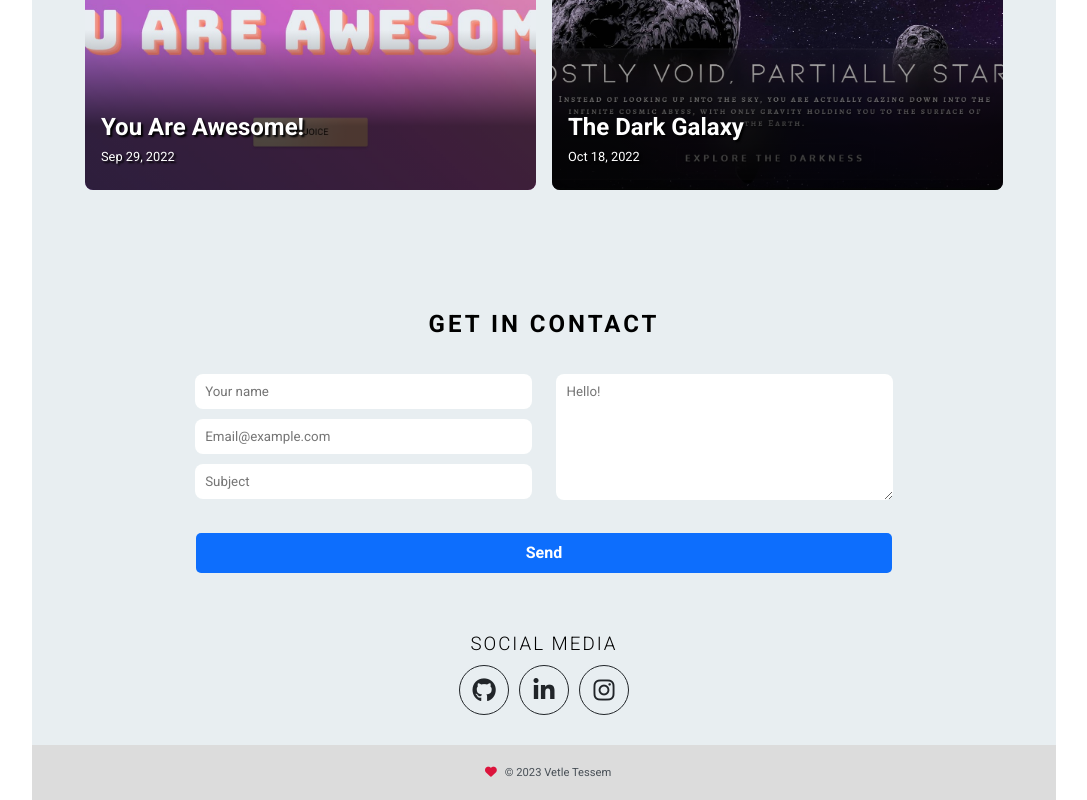
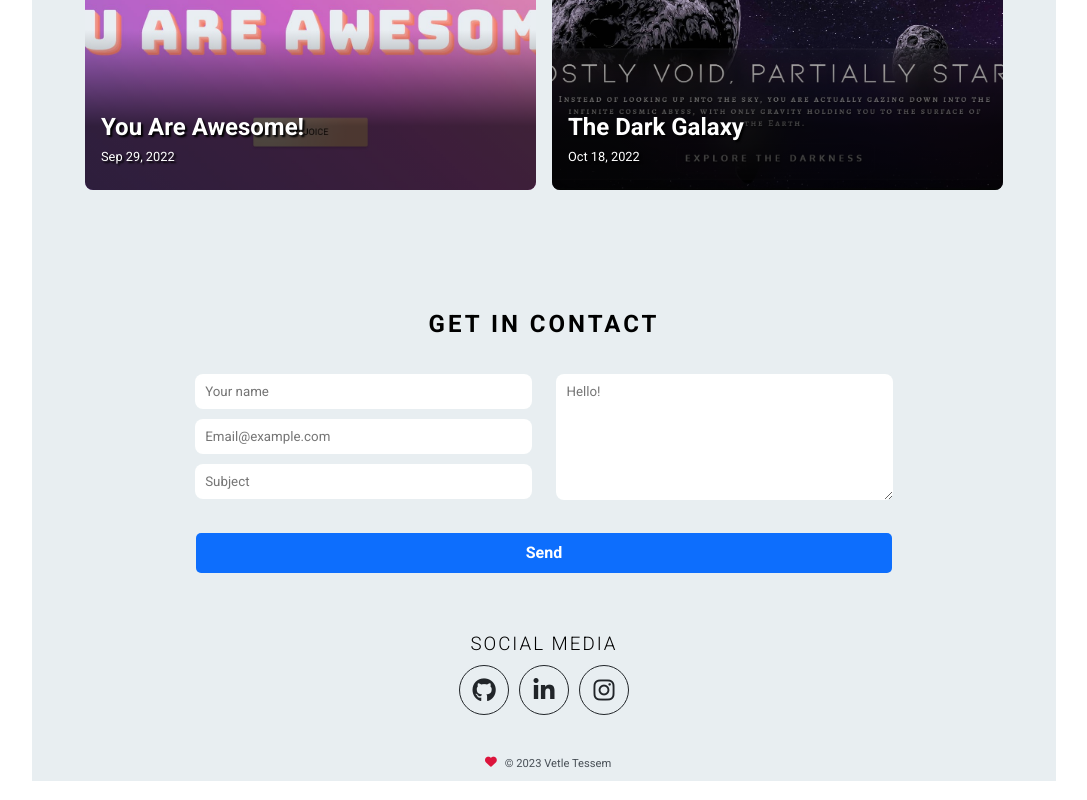
Before and after one commit to H3X-C0DE/Hex-Portfolio, a React (Create React App) app: page / in a window 1280 px wide. Shown: the part 3105-3905 px from the top of the page, without its empty margins (96-1183 px from the left). Built offline with nearby package versions, Linux system fonts and the light colour scheme.

Commit message:
updated footer css

```diff
--- a/src/Styles/footer.css
+++ b/src/Styles/footer.css
@@ -6,8 +6,8 @@
   display: flex;
   justify-content: center;
   flex-direction: column;
-  background-color: #dcdcdc;
-  padding: 0.6em;
+  background-color: var(--body-bg);
+  /* padding: 0.6em; */
 }
 .page-end a {
   display: flex;
```
